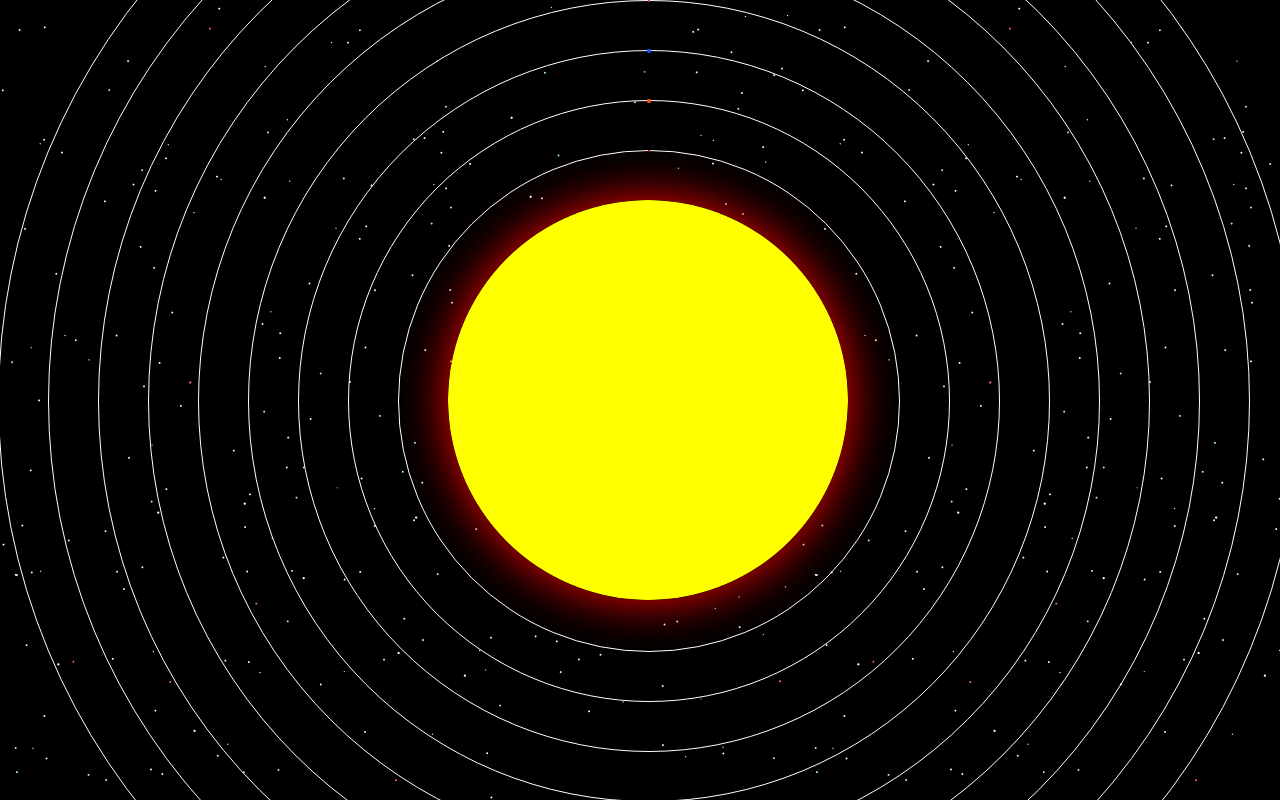
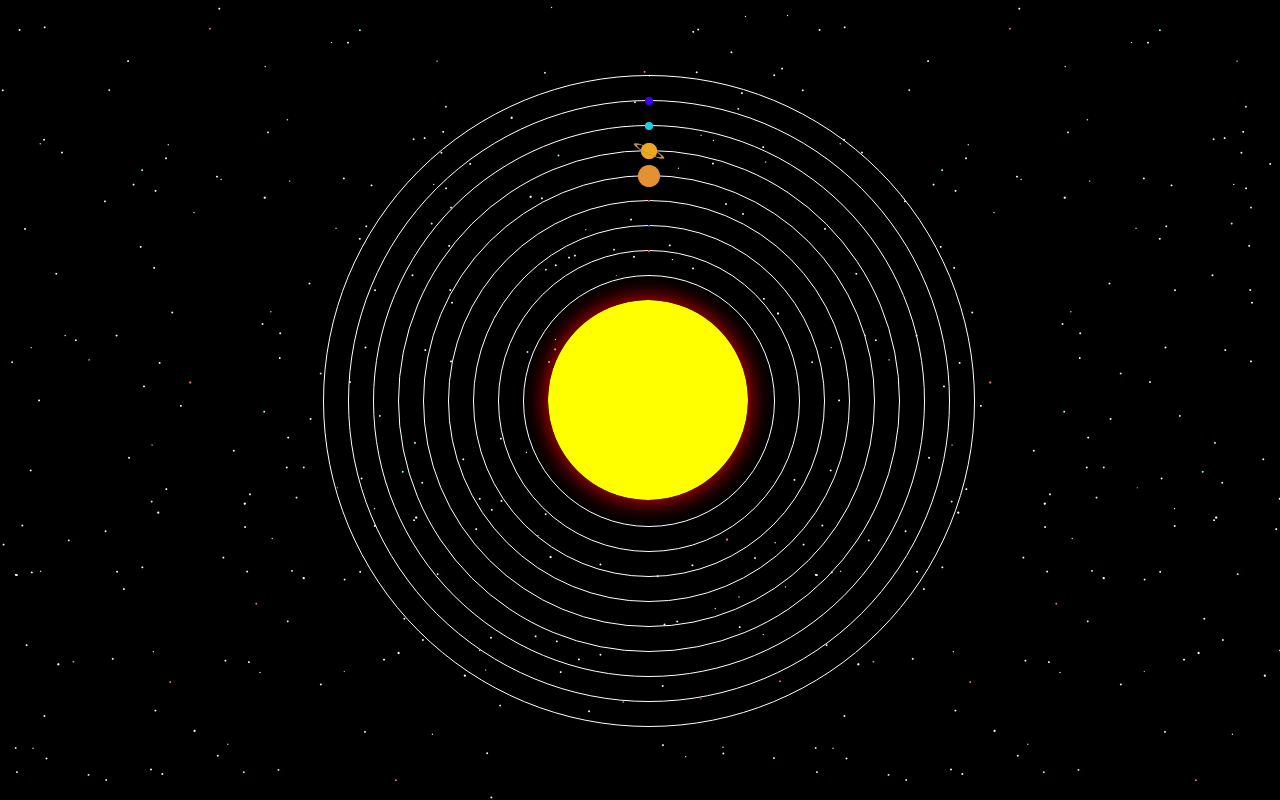
Before and after one commit to Plyxiter12/SolarSystemProject, a plain HTML site: page index.html in a window 1280 px wide. Drawn offline with nearby package versions, Linux system fonts and the light colour scheme.

Commit message:
-Removed zoom class -Made opacity transition when opening navbar

```diff
--- a/css/orbit.css
+++ b/css/orbit.css
@@ -4,7 +4,7 @@
     border-radius: 50%;
     top: 50%;
     left: 50%;
-    zoom: .2;
+    zoom: .1;
 }
 
 #mercurydiv {
--- a/css/planets.css
+++ b/css/planets.css
@@ -12,22 +12,13 @@
     left: 50%;
 }
 
-.zoom {
-    z-index: 1000
-}
-
-.zoom:hover {
-    transform: scale(2, 2);
-    z-index: 1001;
-}
-
 #sun {
     position: absolute;
     top: 50%;
     left: 50%;
     height: 2000px;
     width: 2000px;
-    zoom: .2;
+    zoom: .1;
 
     border-radius: 50%;
 
--- a/css/sidenav.css
+++ b/css/sidenav.css
@@ -5,11 +5,13 @@
     width: 200px;
     margin: 0 -180px 0;
     z-index: 21;
+    opacity: 0;
     transition: all 1s ease;
 }
 
 #side-navbar:hover {
     margin-left: 0;
+    opacity: 1;
     transition: all 1s ease;
 }
 #planets-list {
--- a/index.html
+++ b/index.html
@@ -57,31 +57,31 @@
         <div id="sundiv">
             <img id="sun" src="img/Sun.png">
             <div class="orbits" id="mercurydiv">
-                <img id="mercury" class='zoom' src="img/mercury.png">
+                <img id="mercury" src="img/mercury.png">
             </div>
             <div class="orbits" id="venusdiv">
-                <img id="venus" class='zoom' src="img/venus.png">
+                <img id="venus" src="img/venus.png">
             </div>
             <div class="orbits" id="earthdiv">
-                <img id="earth" class='zoom' src="img/earth.png">
+                <img id="earth" src="img/earth.png">
             </div>
             <div class="orbits" id="marsdiv">
-               <img id="mars" class='zoom' src="img/mars.png">
+               <img id="mars" src="img/mars.png">
             </div>
             <div class="orbits" id="jupiterdiv">
-                <img id="jupiter" class='zoom' src="img/jupiter.png">
+                <img id="jupiter" src="img/jupiter.png">
             </div>
             <div class="orbits" id="saturndiv">
-                <img id="saturn" class='zoom' src="img/saturn.png">
+                <img id="saturn" src="img/saturn.png">
             </div>
             <div class="orbits" id="uranusdiv">
-                <img id="uranus" class='zoom' src="img/uranus.png">
+                <img id="uranus" src="img/uranus.png">
             </div>
             <div class="orbits" id="neptunediv">
-               <img id="neptune" class='zoom' src="img/neptune.png">
+               <img id="neptune" src="img/neptune.png">
             </div>
             <div class="orbits" id="plutodiv">
-               <img id="pluto" class='zoom' src="img/pluto.png">
+               <img id="pluto" src="img/pluto.png">
             </div>
         </div>
     </div>
```
